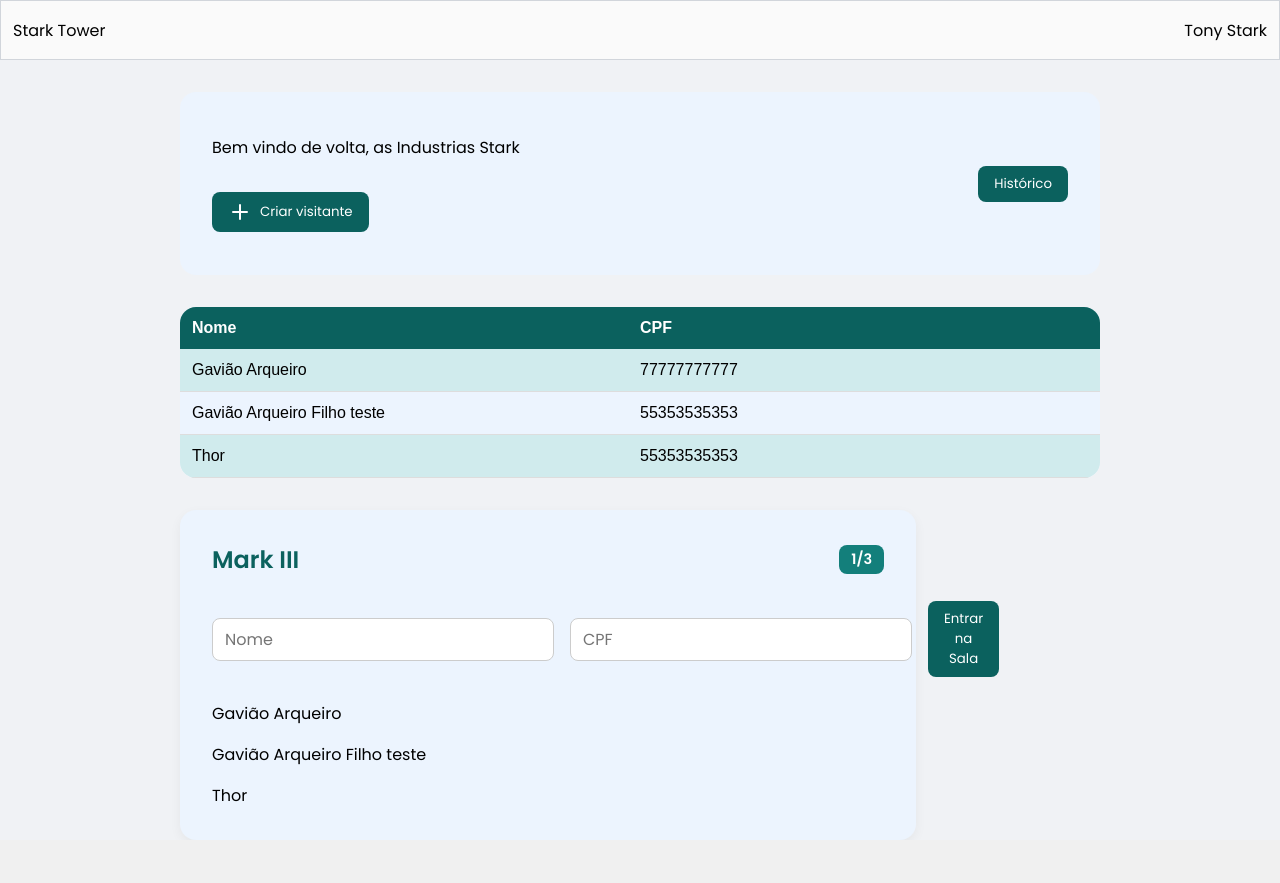
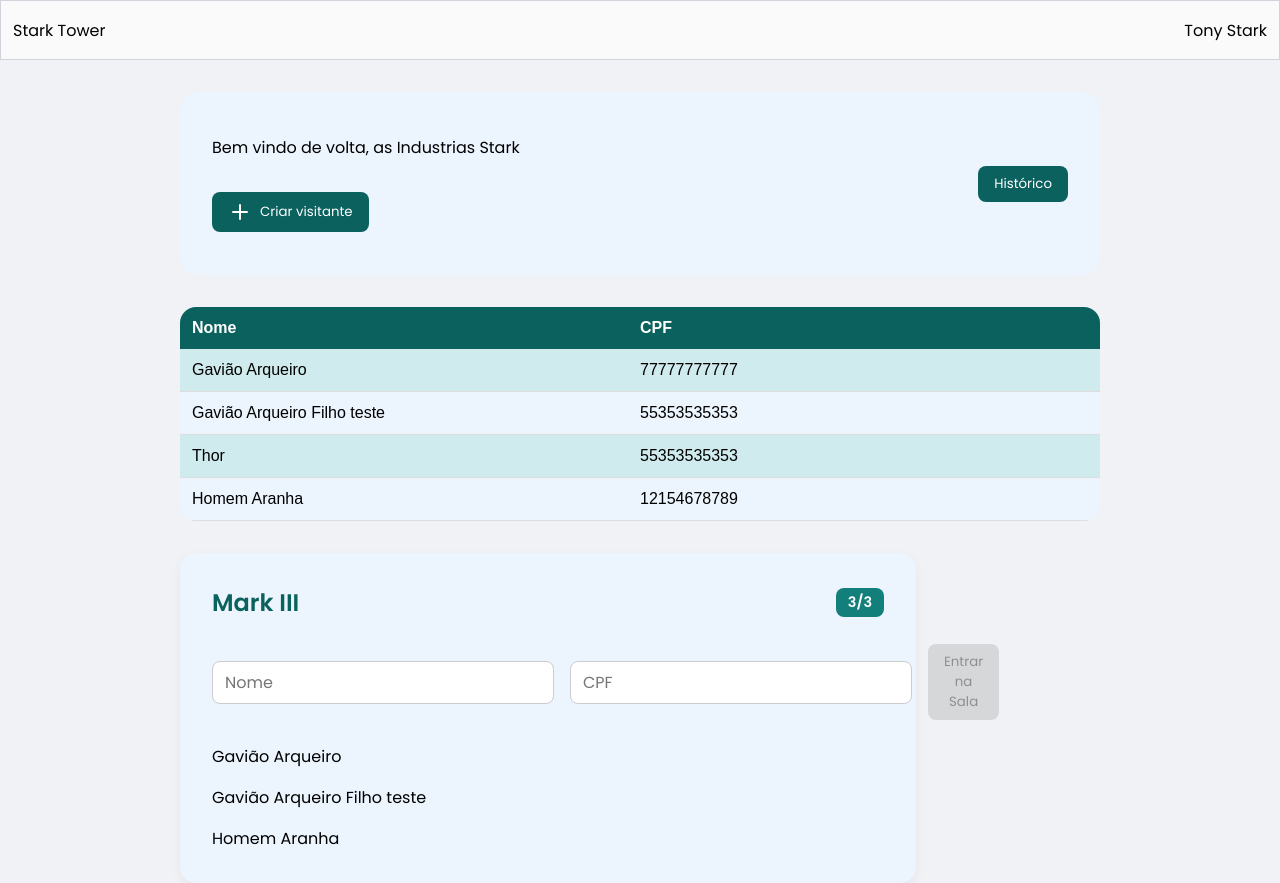
Before and after one commit to Olinadss/stark-tower, a React (Vite) app: page / in a window 1280 px wide. Before the commit the page ends 840 px from the top, so only its background shows below. Built offline with nearby package versions, Linux system fonts and the light colour scheme; data requests are answered from the project's data file.

Commit message:
fear: faz função para entrar na sala

```diff
--- a/db.json
+++ b/db.json
@@ -20,7 +20,30 @@
       "cpf": "55353535353",
       "email": "teste7@teste.com",
       "birthDate": ""
+    },
+    {
+      "id": "df9e",
+      "name": "Homem Aranha",
+      "cpf": "12154678789",
+      "email": "teste7@teste.com",
+      "birthDate": ""
     }
   ],
-  "rooms": []
+  "rooms": [
+    {
+      "id": "ce56",
+      "name": "Gavião Arqueiro",
+      "cpf": "77777777777"
+    },
+    {
+      "id": "384f",
+      "name": "Gavião Arqueiro Filho teste",
+      "cpf": "55353535353"
+    },
+    {
+      "id": "5e92",
+      "name": "Homem Aranha",
+      "cpf": "12154678789"
+    }
+  ]
 }
--- a/package.json
+++ b/package.json
@@ -18,6 +18,7 @@
     "react-dom": "^19.1.1",
     "react-hook-form": "^7.62.0",
     "react-router": "^7.8.1",
+    "react-toastify": "^11.0.5",
     "styled-components": "^6.1.19",
     "zod": "^4.0.17"
   },
--- a/src/App.tsx
+++ b/src/App.tsx
@@ -1,12 +1,14 @@
 import { RouterProvider } from "react-router";
 import { router } from "./routes";
 import { GlobalStyle } from "./styles/global";
+import { ToastContainer } from "react-toastify";
 
 export default function App() {
   return (
     <>
       <GlobalStyle />
       <RouterProvider router={router} />
+      <ToastContainer />
     </>
   );
 }
--- a/src/components/ButtonCustom/styles.ts
+++ b/src/components/ButtonCustom/styles.ts
@@ -17,6 +17,18 @@
   align-items: center;
   gap: 0.5rem;
 
+  &:disabled {
+    background-color: #ccc;
+    color: #666;
+    cursor: not-allowed;
+    opacity: 0.7;
+  }
+
+  &:disabled:hover {
+    background-color: #ccc;
+    filter: none;
+  }
+
   ${({ variant }) => {
     switch (variant) {
       case "secondary":
@@ -24,11 +36,11 @@
           background-color: #e0e0e0;
           color: #333333;
 
-          &:hover {
+          &:hover:not(:disabled) {
             background-color: #d5d5d5;
           }
 
-          &:active {
+          &:active:not(:disabled) {
             background-color: #bdbdbd;
           }
         `;
@@ -37,11 +49,11 @@
           background-color: #d9534f;
           color: white;
 
-          &:hover {
+          &:hover:not(:disabled) {
             background-color: #c9302c;
           }
 
-          &:active {
+          &:active:not(:disabled) {
             background-color: #a71d2a;
           }
         `;
@@ -50,11 +62,11 @@
           background-color: #0b615e;
           color: white;
 
-          &:hover {
+          &:hover:not(:disabled) {
             background-color: #137f7b;
           }
 
-          &:active {
+          &:active:not(:disabled) {
             background-color: #06423f;
           }
         `;
--- a/src/components/RoomCard/index.tsx
+++ b/src/components/RoomCard/index.tsx
@@ -1,4 +1,9 @@
+import { zodResolver } from "@hookform/resolvers/zod";
 import type { IVisitor } from "../../pages/app/Dashboard/interface";
+import {
+  createFormsRoomSchema,
+  type CreateFormsRoomSchema,
+} from "../../pages/app/Dashboard/schema";
 import { ButtonCustom } from "../ButtonCustom";
 import { InputCustom } from "../Input";
 import {
@@ -10,15 +15,82 @@
   CardList,
   CardTitle,
 } from "./styled";
+import { useForm } from "react-hook-form";
+import { api } from "../../services/api";
+import { useNavigate } from "react-router";
+import { useEffect, useState } from "react";
+import { toast } from "react-toastify";
 
 interface RoomCardProps {
   visitors: IVisitor[];
 }
 
 export function RoomCard({ visitors }: RoomCardProps) {
-  const active = 1;
+  const [activeVisitors, setActiveVisitors] = useState<IVisitor[]>([]);
+  const [loading, setLoading] = useState<boolean>(false);
+  const {
+    register,
+    handleSubmit,
+    formState: { errors },
+  } = useForm({
+    resolver: zodResolver(createFormsRoomSchema),
+  });
+
+  const active = activeVisitors.length;
   const maxActive = 3;
   const displayCount = Math.min(active, maxActive);
+
+  const disableButton = active >= maxActive;
+
+  const navigate = useNavigate();
+
+  function handleChangePage() {
+    navigate("/");
+  }
+
+  async function onSubmit(data: CreateFormsRoomSchema) {
+    try {
+      const visitor = visitors.find((v) => v.cpf === data.cpf);
+
+      if (!visitor) {
+        toast.error("CPF não encontrado na lista de visitantes!");
+        return;
+      }
+
+      if (visitor.name !== data.name) {
+        toast.error("Nome não corresponde ao CPF informado!");
+        return;
+      }
+
+      const response = await api.post("/rooms", data);
+
+      getActiveVisitors();
+
+      if (response.data) {
+        toast.success("Visitante adicionado à sala com sucesso!");
+        handleChangePage();
+      }
+    } catch (error) {
+      console.error(error);
+      toast.error("Erro ao adicionar visitante na sala!");
+    }
+  }
+
+  async function getActiveVisitors() {
+    try {
+      const response = await api.get<IVisitor[]>("/rooms");
+      setActiveVisitors(response.data);
+    } catch (error) {
+      console.error("Erro ao buscar visitantes", error);
+    } finally {
+      setLoading(false);
+    }
+  }
+
+  useEffect(() => {
+    getActiveVisitors();
+  }, []);
+
   return (
     <Card>
       <CardHeader>
@@ -27,17 +99,34 @@
           {displayCount}/{maxActive}
         </ActiveCount>
       </CardHeader>
-      <CardForm>
-        <InputCustom placeholder="Nome" />
-        <InputCustom placeholder="CPF" />
-        <ButtonCustom>Entrar na Sala</ButtonCustom>
+      <CardForm onSubmit={handleSubmit(onSubmit)}>
+        <InputCustom
+          type="text"
+          placeholder="Nome"
+          {...register("name")}
+          error={errors.name?.message}
+        />
+        <InputCustom
+          type="text"
+          placeholder="CPF"
+          {...register("cpf")}
+          error={errors.cpf?.message}
+          maxLength={11}
+        />
+        <ButtonCustom type="submit" disabled={disableButton}>
+          Entrar na Sala
+        </ButtonCustom>
       </CardForm>
       <CardContent>
-        {visitors.map((visitor) => (
-          <CardList key={visitor.id}>
-            <div>{visitor.name}</div>
-          </CardList>
-        ))}
+        {loading ? (
+          <div>Carregando visitantes...</div>
+        ) : (
+          activeVisitors.map((visitor) => (
+            <CardList key={visitor.id}>
+              <div>{visitor.name}</div>
+            </CardList>
+          ))
+        )}
       </CardContent>
     </Card>
   );
--- a/src/components/RoomCard/styled.ts
+++ b/src/components/RoomCard/styled.ts
@@ -46,7 +46,7 @@
   font-size: 0.9rem;
 `;
 
-export const CardForm = styled.div`
+export const CardForm = styled.form`
   display: flex;
   gap: 1rem;
   align-items: center;
--- /dev/null
+++ b/src/pages/app/Dashboard/schema.ts
@@ -0,0 +1,14 @@
+import { z } from "zod";
+
+export const createFormsRoomSchema = z.object({
+  name: z
+    .string()
+    .min(2, { message: "O nome deve ter pelo menos 2 caracteres" })
+    .max(100, { message: "O nome pode ter no máximo 100 caracteres" }),
+
+  cpf: z
+    .string()
+    .length(11, { message: "O CPF deve ter exatamente 11 dígitos" }),
+});
+
+export type CreateFormsRoomSchema = z.infer<typeof createFormsRoomSchema>;
```
Also changed, not shown: 1 other file (tests, documents, lock files or other folders).
